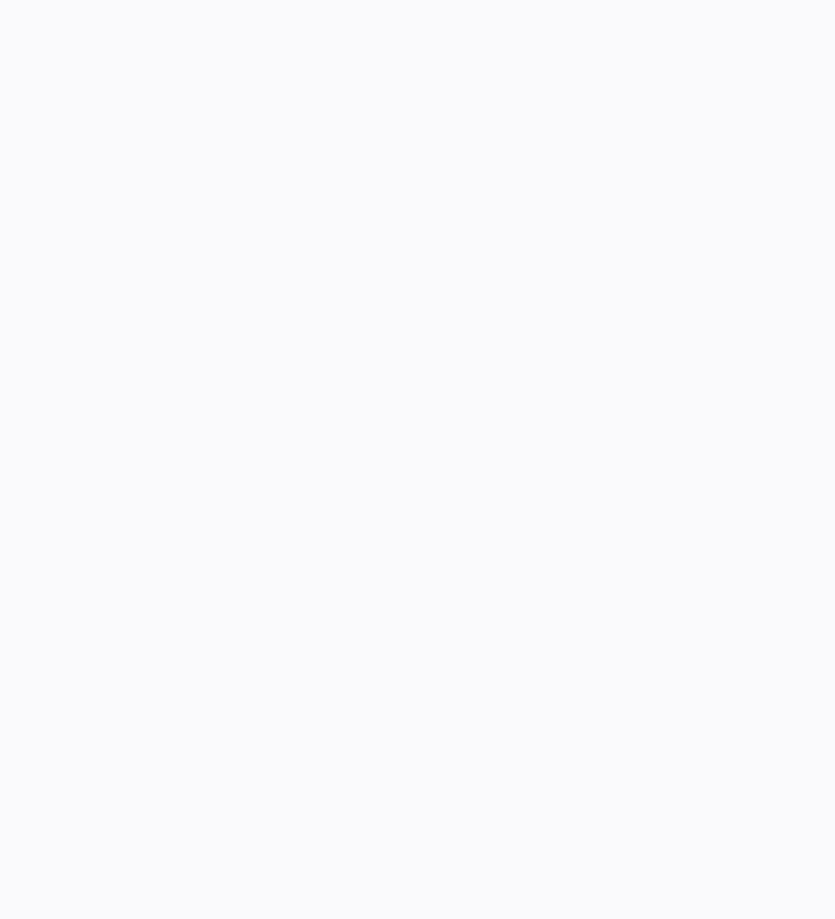
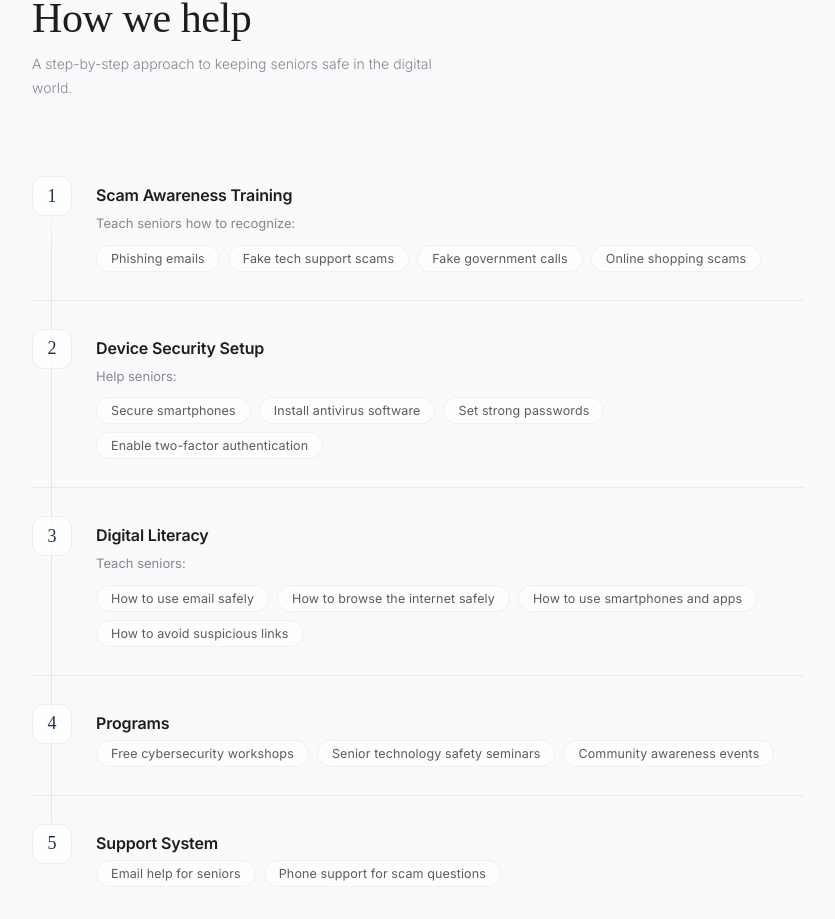
Before and after one commit to hemadhakshinadi/Phillycybergaurd, a React (Vite) app: page / in a window 1280 px wide. Shown: the part 1091-2010 px from the top of the page, without its empty margins (222-1057 px from the left). Before the commit the page ends 1085 px from the top, so only its background shows below. Built offline with nearby package versions, Linux system fonts and the light colour scheme.

Commit message:
step by step on the landing page

```diff
--- a/src/App.tsx
+++ b/src/App.tsx
@@ -1,13 +1,30 @@
-import React from 'react';
+import React, { useEffect, useRef } from 'react';
 
 export default function App() {
+  const bgRef = useRef<HTMLDivElement>(null);
+  const gridRef = useRef<HTMLDivElement>(null);
+
+  useEffect(() => {
+    const handleScroll = () => {
+      const scrollY = window.scrollY;
+      const fadeDistance = window.innerHeight * 0.75;
+      const opacity = Math.max(0, 1 - scrollY / fadeDistance);
+
+      if (bgRef.current) bgRef.current.style.opacity = String(opacity);
+      if (gridRef.current) gridRef.current.style.opacity = String(opacity);
+    };
+
+    window.addEventListener('scroll', handleScroll, { passive: true });
+    return () => window.removeEventListener('scroll', handleScroll);
+  }, []);
+
   return (
     <>
-      <div className="background-effects">
+      <div className="background-effects" ref={bgRef}>
         <div className="glow glow-1"></div>
         <div className="glow glow-2"></div>
       </div>
-      <div className="grid-bg"></div>
+      <div className="grid-bg" ref={gridRef}></div>
 
       <header>
         <nav>
@@ -62,6 +79,86 @@ export default function App() {
             </aside>
           </div>
         </section>
+
+        <section className="steps">
+          <h2 className="steps-heading">How we help</h2>
+          <p className="steps-subheading">
+            A step-by-step approach to keeping seniors safe in the digital world.
+          </p>
+
+          <div className="steps-list">
+            <div className="step-item">
+              <div className="step-number">1</div>
+              <div className="step-content">
+                <h3>Scam Awareness Training</h3>
+                <p className="step-description">
+                  Teach seniors how to recognize:
+                </p>
+                <ul className="step-bullets">
+                  <li>Phishing emails</li>
+                  <li>Fake tech support scams</li>
+                  <li>Fake government calls</li>
+                  <li>Online shopping scams</li>
+                </ul>
+              </div>
+            </div>
+
+            <div className="step-item">
+              <div className="step-number">2</div>
+              <div className="step-content">
+                <h3>Device Security Setup</h3>
+                <p className="step-description">
+                  Help seniors:
+                </p>
+                <ul className="step-bullets">
+                  <li>Secure smartphones</li>
+                  <li>Install antivirus software</li>
+                  <li>Set strong passwords</li>
+                  <li>Enable two-factor authentication</li>
+                </ul>
+              </div>
+            </div>
+
+            <div className="step-item">
+              <div className="step-number">3</div>
+              <div className="step-content">
+                <h3>Digital Literacy</h3>
+                <p className="step-description">
+                  Teach seniors:
+                </p>
+                <ul className="step-bullets">
+                  <li>How to use email safely</li>
+                  <li>How to browse the internet safely</li>
+                  <li>How to use smartphones and apps</li>
+                  <li>How to avoid suspicious links</li>
+                </ul>
+              </div>
+            </div>
+
+            <div className="step-item">
+              <div className="step-number">4</div>
+              <div className="step-content">
+                <h3>Programs</h3>
+                <ul className="step-bullets">
+                  <li>Free cybersecurity workshops</li>
+                  <li>Senior technology safety seminars</li>
+                  <li>Community awareness events</li>
+                </ul>
+              </div>
+            </div>
+
+            <div className="step-item">
+              <div className="step-number">5</div>
+              <div className="step-content">
+                <h3>Support System</h3>
+                <ul className="step-bullets">
+                  <li>Email help for seniors</li>
+                  <li>Phone support for scam questions</li>
+                </ul>
+              </div>
+            </div>
+          </div>
+        </section>
       </main>
     </>
   );
--- a/src/styles.css
+++ b/src/styles.css
@@ -40,6 +40,7 @@ a {
   z-index: -2;
   overflow: hidden;
   background: linear-gradient(to bottom left, #D0E8FF, #F5F5F7);
+  will-change: opacity;
 }
 
 .glow {
@@ -82,6 +83,7 @@ a {
   mask-image: radial-gradient(circle at center, black 30%, transparent 80%);
   -webkit-mask-image: radial-gradient(circle at center, black 30%, transparent 80%);
   pointer-events: none;
+  will-change: opacity;
 }
 
 @keyframes float {
@@ -312,6 +314,152 @@ main {
   color: rgba(26, 53, 84, 0.42);
 }
 
+/* ── Steps / How we help ── */
+
+.steps {
+  max-width: 820px;
+  margin: 0 auto;
+  padding: 0 24px 120px;
+}
+
+.steps-heading {
+  font-family: 'Times New Roman', Times, Georgia, serif;
+  font-size: clamp(28px, 4.5vw, 42px);
+  font-weight: 400;
+  letter-spacing: -0.01em;
+  line-height: 1.15;
+  color: var(--text);
+  margin-bottom: 10px;
+}
+
+.steps-subheading {
+  font-size: 14px;
+  font-weight: 300;
+  line-height: 1.7;
+  color: var(--text-secondary);
+  margin-bottom: 48px;
+  max-width: 420px;
+}
+
+.steps-list {
+  display: flex;
+  flex-direction: column;
+  gap: 0;
+  position: relative;
+}
+
+.steps-list::before {
+  content: '';
+  position: absolute;
+  left: 19px;
+  top: 40px;
+  bottom: 40px;
+  width: 1px;
+  background: linear-gradient(
+    to bottom,
+    rgba(0, 0, 0, 0) 0%,
+    rgba(0, 0, 0, 0.08) 10%,
+    rgba(0, 0, 0, 0.08) 90%,
+    rgba(0, 0, 0, 0) 100%
+  );
+}
+
+.step-item {
+  display: flex;
+  gap: 24px;
+  align-items: flex-start;
+  padding: 28px 0;
+  position: relative;
+  opacity: 0;
+  transform: translateY(16px);
+  animation: stepReveal 0.8s cubic-bezier(0.16, 1, 0.3, 1) forwards;
+}
+
+.step-item:nth-child(1) { animation-delay: 0.1s; }
+.step-item:nth-child(2) { animation-delay: 0.2s; }
+.step-item:nth-child(3) { animation-delay: 0.3s; }
+.step-item:nth-child(4) { animation-delay: 0.4s; }
+.step-item:nth-child(5) { animation-delay: 0.5s; }
+
+@keyframes stepReveal {
+  to {
+    opacity: 1;
+    transform: translateY(0);
+  }
+}
+
+.step-item + .step-item {
+  border-top: 1px solid var(--border);
+}
+
+.step-number {
+  flex-shrink: 0;
+  width: 40px;
+  height: 40px;
+  border-radius: 12px;
+  background: rgba(255, 255, 255, 0.72);
+  border: 1px solid rgba(0, 0, 0, 0.06);
+  backdrop-filter: blur(16px);
+  -webkit-backdrop-filter: blur(16px);
+  display: flex;
+  align-items: center;
+  justify-content: center;
+  font-family: 'Times New Roman', Times, Georgia, serif;
+  font-size: 18px;
+  font-weight: 400;
+  color: #1a3554;
+  position: relative;
+  z-index: 1;
+}
+
+.step-content {
+  flex: 1;
+  min-width: 0;
+}
+
+.step-content h3 {
+  font-size: 16px;
+  font-weight: 600;
+  letter-spacing: -0.01em;
+  color: var(--text);
+  margin-bottom: 6px;
+  line-height: 1.4;
+  padding-top: 8px;
+}
+
+.step-description {
+  font-size: 13px;
+  line-height: 1.7;
+  color: var(--text-secondary);
+  margin-bottom: 10px;
+}
+
+.step-bullets {
+  list-style: none;
+  display: flex;
+  flex-wrap: wrap;
+  gap: 8px;
+}
+
+.step-bullets li {
+  display: inline-flex;
+  align-items: center;
+  padding: 5px 14px;
+  border-radius: 999px;
+  background: rgba(255, 255, 255, 0.6);
+  border: 1px solid rgba(0, 0, 0, 0.05);
+  font-size: 12.5px;
+  font-weight: 400;
+  color: rgba(29, 29, 31, 0.72);
+  letter-spacing: 0.01em;
+  transition: background 0.2s ease, border-color 0.2s ease;
+}
+
+.step-bullets li:hover {
+  background: rgba(255, 255, 255, 0.9);
+  border-color: rgba(0, 0, 0, 0.1);
+}
+
 /* ── Responsive ── */
 
 @media (max-width: 768px) {
@@ -344,6 +492,44 @@ main {
     border-radius: 20px;
   }
 
+  .steps {
+    padding: 0 20px 80px;
+  }
+
+  .steps-subheading {
+    margin-bottom: 32px;
+  }
+
+  .step-item {
+    gap: 16px;
+    padding: 22px 0;
+  }
+
+  .step-number {
+    width: 34px;
+    height: 34px;
+    border-radius: 10px;
+    font-size: 16px;
+  }
+
+  .steps-list::before {
+    left: 16px;
+  }
+
+  .step-content h3 {
+    padding-top: 5px;
+    font-size: 15px;
+  }
+
+  .step-bullets {
+    gap: 6px;
+  }
+
+  .step-bullets li {
+    font-size: 12px;
+    padding: 4px 12px;
+  }
+
   .glow-1 {
     width: 100vw;
     height: 100vw;
```
